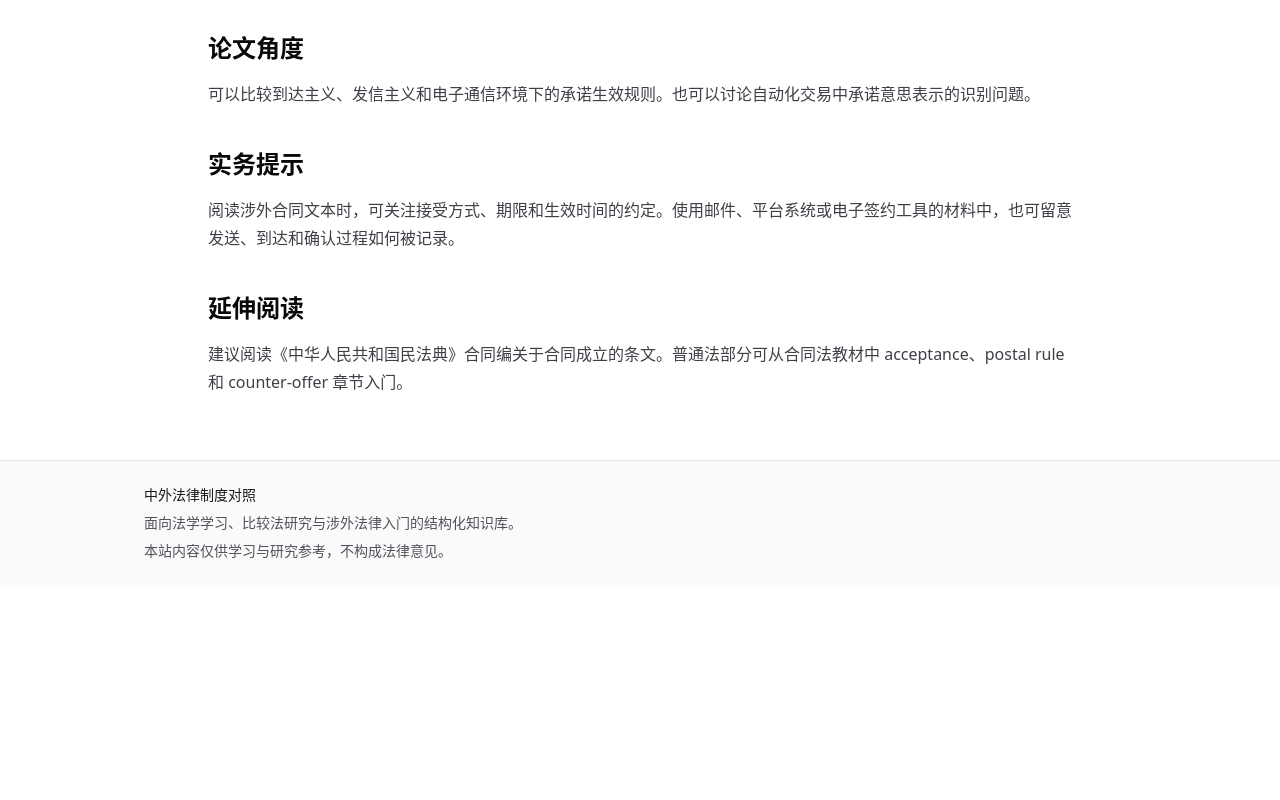
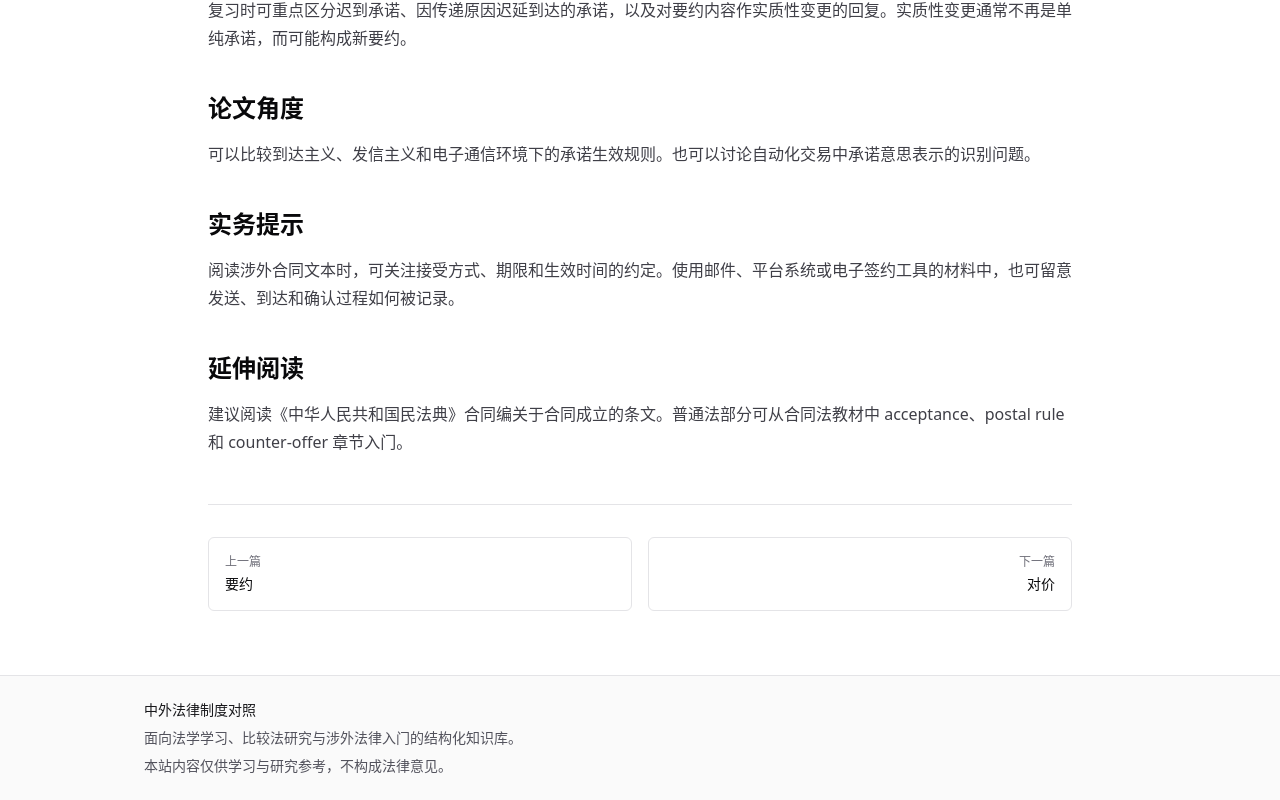
Before and after one commit to xulong-jia/legal-compare-website, a Next.js app: page /cards/acceptance in a window 1280 px wide. Shown: the part 1318-2118 px from the top of the page. Before the commit the page ends 1903 px from the top, so only its background shows below. Built offline with nearby package versions, Linux system fonts and the light colour scheme.

Commit message:
feat: add contract card learning path

```diff
--- a/content/cards/acceptance.mdx
+++ b/content/cards/acceptance.mdx
@@ -14,6 +14,7 @@ systems:
   - "common-law"
 difficulty: "入门"
 updatedAt: "2026-06-12"
+order: 30
 ---
 
 ## 中国法规则
--- a/content/cards/breach-of-contract.mdx
+++ b/content/cards/breach-of-contract.mdx
@@ -14,6 +14,7 @@ systems:
   - "common-law"
 difficulty: "进阶"
 updatedAt: "2026-06-12"
+order: 50
 ---
 
 ## 中国法规则
--- a/content/cards/consideration.mdx
+++ b/content/cards/consideration.mdx
@@ -14,6 +14,7 @@ systems:
   - "common-law"
 difficulty: "进阶"
 updatedAt: "2026-06-12"
+order: 40
 ---
 
 ## 中国法规则
--- a/content/cards/invitation-to-treat.mdx
+++ b/content/cards/invitation-to-treat.mdx
@@ -14,6 +14,7 @@ systems:
   - "common-law"
 difficulty: "入门"
 updatedAt: "2026-06-12"
+order: 10
 ---
 
 ## 中国法规则
--- a/content/cards/offer.mdx
+++ b/content/cards/offer.mdx
@@ -14,6 +14,7 @@ systems:
   - "common-law"
 difficulty: "入门"
 updatedAt: "2026-06-12"
+order: 20
 ---
 
 ## 中国法规则
--- a/src/app/cards/[slug]/page.tsx
+++ b/src/app/cards/[slug]/page.tsx
@@ -1,7 +1,7 @@
 import type { Metadata } from "next";
 import Link from "next/link";
 import { notFound } from "next/navigation";
-import { getCardBySlug } from "@/lib/cards";
+import { getCardBySlug, getCardsByCategory } from "@/lib/cards";
 
 type CardPageProps = {
   params: Promise<{
@@ -67,6 +67,18 @@ export default async function CardPage({ params }: CardPageProps) {
     notFound();
   }
 
+  const categoryCards = getCardsByCategory(card.category);
+  const currentIndex = categoryCards.findIndex(
+    (categoryCard) => categoryCard.slug === card.slug,
+  );
+  const previousCard = currentIndex > 0 ? categoryCards[currentIndex - 1] : undefined;
+  const nextCard =
+    currentIndex >= 0 && currentIndex < categoryCards.length - 1
+      ? categoryCards[currentIndex + 1]
+      : undefined;
+  const learningProgress =
+    currentIndex >= 0 ? `第 ${currentIndex + 1} / ${categoryCards.length} 张` : undefined;
+
   return (
     <div className="bg-white">
       <main className="mx-auto max-w-4xl px-4 py-12 sm:py-16">
@@ -86,6 +98,12 @@ export default async function CardPage({ params }: CardPageProps) {
           </p>
 
           <dl className="mt-6 grid gap-4 text-sm text-zinc-600 sm:grid-cols-4">
+            {learningProgress && (
+              <div>
+                <dt className="font-medium text-zinc-900">学习进度</dt>
+                <dd className="mt-1">{learningProgress}</dd>
+              </div>
+            )}
             <div>
               <dt className="font-medium text-zinc-900">分类 ID</dt>
               <dd className="mt-1">{card.category}</dd>
@@ -117,6 +135,36 @@ export default async function CardPage({ params }: CardPageProps) {
         </header>
 
         <article className="mt-8">{renderContent(card.content)}</article>
+
+        {(previousCard || nextCard) && (
+          <nav className="mt-12 grid gap-4 border-t border-zinc-200 pt-8 sm:grid-cols-2">
+            {previousCard ? (
+              <Link
+                href={`/cards/${previousCard.slug}`}
+                className="rounded-md border border-zinc-200 p-4 text-sm text-zinc-700 hover:bg-zinc-50"
+              >
+                <span className="block text-xs text-zinc-500">上一篇</span>
+                <span className="mt-1 block font-medium text-zinc-950">
+                  {previousCard.title}
+                </span>
+              </Link>
+            ) : (
+              <div />
+            )}
+
+            {nextCard && (
+              <Link
+                href={`/cards/${nextCard.slug}`}
+                className="rounded-md border border-zinc-200 p-4 text-sm text-zinc-700 hover:bg-zinc-50 sm:text-right"
+              >
+                <span className="block text-xs text-zinc-500">下一篇</span>
+                <span className="mt-1 block font-medium text-zinc-950">
+                  {nextCard.title}
+                </span>
+              </Link>
+            )}
+          </nav>
+        )}
       </main>
     </div>
   );
--- a/src/app/category/[category]/page.tsx
+++ b/src/app/category/[category]/page.tsx
@@ -63,6 +63,9 @@ export default async function CategoryPage({ params }: CategoryPageProps) {
           <p className="mt-4 text-sm text-zinc-500">
             当前分类下共有 {cards.length} 张制度卡片。
           </p>
+          <p className="mt-2 text-sm text-zinc-500">
+            建议按卡片顺序阅读，先理解合同成立，再进入合同效力与违约责任。
+          </p>
         </section>
 
         <section className="mt-10">
@@ -72,19 +75,24 @@ export default async function CategoryPage({ params }: CategoryPageProps) {
             </div>
           ) : (
             <div className="grid gap-4">
-              {cards.map((card) => (
+              {cards.map((card, index) => (
                 <article
                   key={card.slug}
                   className="rounded-md border border-zinc-200 p-6"
                 >
-                  <div className="flex flex-col gap-3 sm:flex-row sm:items-start sm:justify-between">
-                    <div>
+                  <div className="flex flex-col gap-4 sm:flex-row sm:items-start sm:justify-between">
+                    <div className="flex gap-4">
+                      <span className="shrink-0 text-sm font-semibold text-zinc-400">
+                        {String(index + 1).padStart(2, "0")}
+                      </span>
+                      <div>
                       <h2 className="text-xl font-semibold text-zinc-950">
                         {card.title}
                       </h2>
                       <p className="mt-3 text-sm leading-6 text-zinc-700">
                         {card.summary}
                       </p>
+                      </div>
                     </div>
                     <Link
                       href={`/cards/${card.slug}`}
--- a/src/lib/cards.ts
+++ b/src/lib/cards.ts
@@ -5,12 +5,25 @@ import type { CategoryId, CardFrontmatter, LegalCard } from "./types";
 
 const cardsDirectory = path.join(process.cwd(), "content", "cards");
 
+function sortCards(cards: LegalCard[]): LegalCard[] {
+  return [...cards].sort((a, b) => {
+    const orderA = a.order ?? Number.MAX_SAFE_INTEGER;
+    const orderB = b.order ?? Number.MAX_SAFE_INTEGER;
+
+    if (orderA !== orderB) {
+      return orderA - orderB;
+    }
+
+    return a.title.localeCompare(b.title, "zh-CN");
+  });
+}
+
 export function getAllCards(): LegalCard[] {
   const fileNames = fs
     .readdirSync(cardsDirectory)
     .filter((fileName) => fileName.endsWith(".mdx"));
 
-  return fileNames.map((fileName) => {
+  const cards = fileNames.map((fileName) => {
     const filePath = path.join(cardsDirectory, fileName);
     const fileContent = fs.readFileSync(filePath, "utf8");
     const { data, content } = matter(fileContent);
@@ -21,6 +34,8 @@ export function getAllCards(): LegalCard[] {
       content,
     };
   });
+
+  return sortCards(cards);
 }
 
 export function getCardBySlug(slug: string): LegalCard | undefined {
--- a/src/lib/types.ts
+++ b/src/lib/types.ts
@@ -18,6 +18,7 @@ export type CardFrontmatter = {
   systems: LegalSystem[];
   difficulty: "入门" | "进阶" | "专题";
   updatedAt: string;
+  order?: number;
 };
 
 export type LegalCard = CardFrontmatter & {
```
